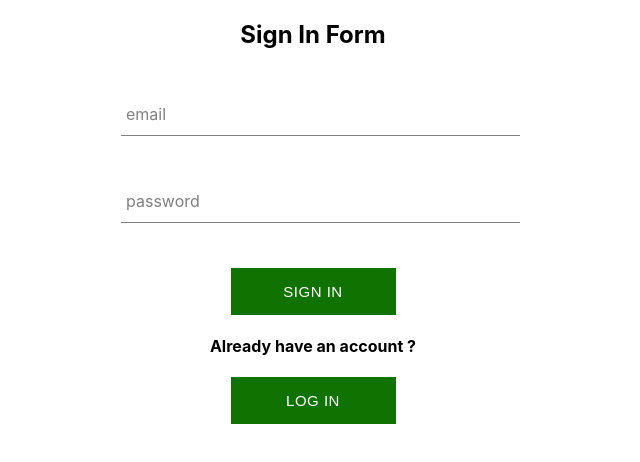
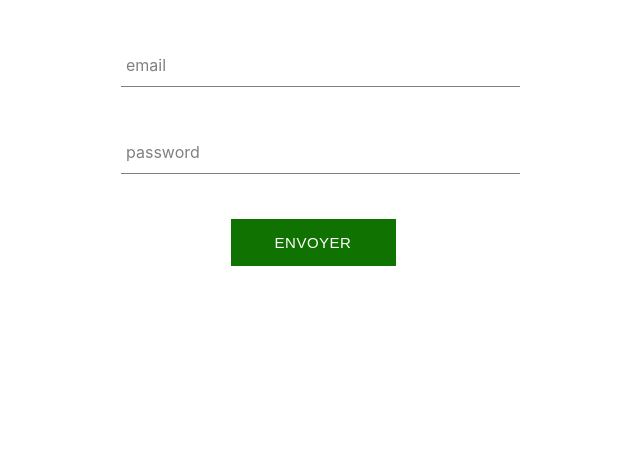
Before and after one commit to VinceBLT/React-Sign-in-Log-in, a React (Create React App) app: page / in a window 1280 px wide. Shown: the top 462 px of the page, without its empty margins (327-967 px from the left). Built offline with nearby package versions, Linux system fonts and the light colour scheme.

Commit message:
add formik sign in page

```diff
--- a/package.json
+++ b/package.json
@@ -14,7 +14,8 @@
     "react-dom": "^17.0.1",
     "react-router-dom": "^5.2.0",
     "react-scripts": "4.0.3",
-    "web-vitals": "^1.0.1"
+    "web-vitals": "^1.0.1",
+    "yup": "^0.32.9"
   },
   "scripts": {
     "start": "react-scripts start",
--- a/src/App.js
+++ b/src/App.js
@@ -2,15 +2,17 @@ import "./App.css";
 import { SignIn } from "./pages/Sign-in/Sign-in";
 import { LogIn } from "./pages/Log-in/Log-in";
 import { User } from "./pages/User/User";
+import { SignInFormik } from "./pages/Sign-in-Formik/Sign-in-Formik";
 import { BrowserRouter as Router, Route } from "react-router-dom";
 
 function App() {
   return (
     <div className="App">
       <Router>
-        <Route path="/" exact component={SignIn} />
+        <Route path="/" exact component={SignInFormik} />
         <Route path="/LogIn" exact component={LogIn} />
         <Route path="/User" exact component={User} />
+        <Route path="/SignIn" exact component={SignIn} />
       </Router>
     </div>
   );
--- /dev/null
+++ b/src/pages/Sign-in-Formik/Sign-in-Formik.js
@@ -0,0 +1,81 @@
+import React, { Component } from "react";
+import { Link } from "react-router-dom";
+import axios from "axios";
+import "./Sign-in-Formik.styles.scss";
+import "../../config/axios-conf";
+import { Formik } from "formik";
+import * as Yup from "yup";
+
+export class SignInFormik extends Component {
+  submit = (values) => {
+    console.log(values);
+    axios
+      .post("users", values)
+      .then((response) => {
+        console.log(response);
+      })
+      .catch((response) => {
+        alert(response.response.data.detail);
+      });
+  };
+
+  formError = Yup.object().shape({
+    email: Yup.string().email("Email non valide"),
+  });
+
+  render() {
+    return (
+      <div>
+        <Formik
+          onSubmit={this.submit}
+          initialValues={{ email: "", password: "" }}
+          validationSchema={this.formError}
+        >
+          {({
+            values,
+            handleBlur,
+            handleChange,
+            handleSubmit,
+            isSubmitting,
+            errors,
+          }) => (
+            <div className="sign-in">
+              <form onSubmit={handleSubmit}>
+                <div className="group">
+                  <label for="email" className="form-input-label">
+                    email
+                  </label>
+                  <input
+                    type="email"
+                    name="email"
+                    className="form-input"
+                    onChange={handleChange}
+                    onBlur={handleBlur}
+                    value={values.email}
+                  ></input>
+                  {errors.email && <p>{errors.email}</p>}
+                </div>
+                <div className="group">
+                  <label for="password" className="form-input-label">
+                    password
+                  </label>
+                  <input
+                    name="password"
+                    className="form-input"
+                    type="password"
+                    onChange={handleChange}
+                    onBlur={handleBlur}
+                    value={values.password}
+                  ></input>
+                </div>
+                <button className="custom-button" type="submit">
+                  Envoyer
+                </button>
+              </form>
+            </div>
+          )}
+        </Formik>
+      </div>
+    );
+  }
+}
--- /dev/null
+++ b/src/pages/Sign-in-Formik/Sign-in-Formik.styles.scss
@@ -0,0 +1,5 @@
+.sign-in{
+    margin: auto;
+    width: 30vw;
+    min-width: 300px;
+  }
--- a/src/pages/Sign-in/Sign-in.js
+++ b/src/pages/Sign-in/Sign-in.js
@@ -5,6 +5,7 @@ import Button from "../../components/Button";
 import axios from "axios";
 import "./Sign-in.styles.scss";
 import "../../config/axios-conf";
+
 
 export class SignIn extends React.Component {
   constructor(props) {
```
Also changed, not shown: 2 other files (tests, documents, lock files or other folders).
